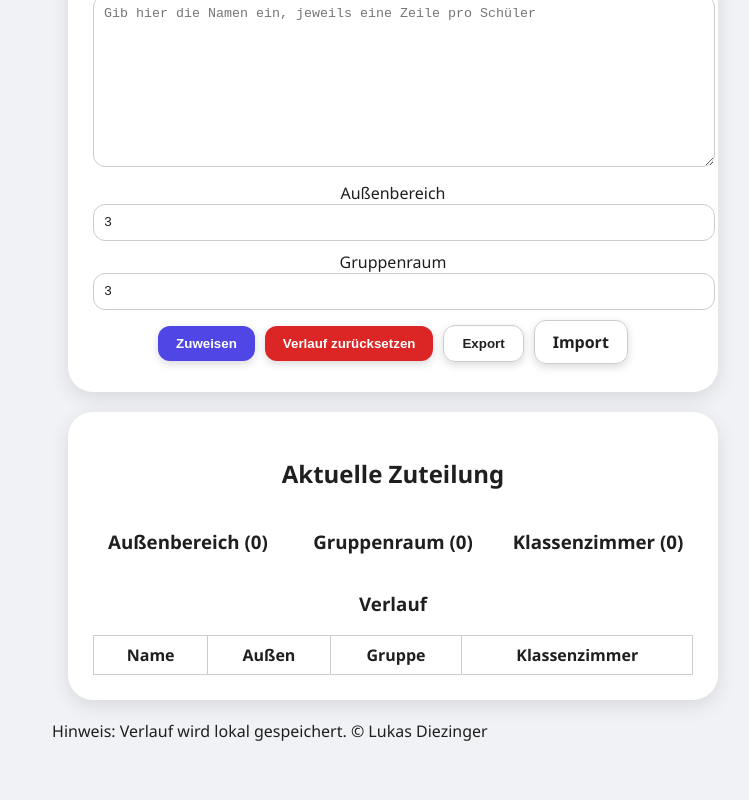
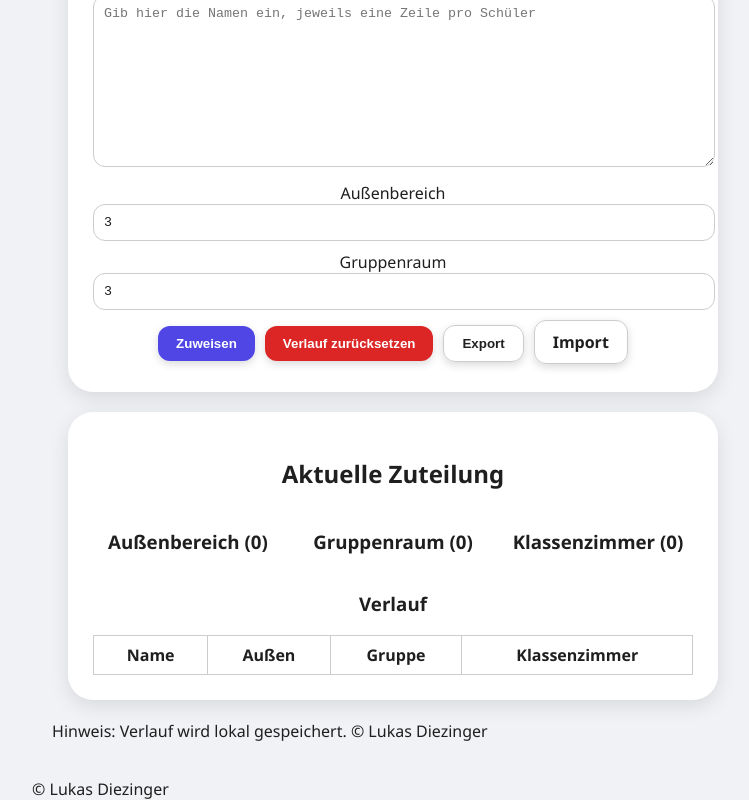
Before and after one commit to TheUltimateVxnom/ZuteilungSchueler, a React (Vite) app: page / in a window 1280 px wide. Shown: the part 252-1052 px from the top of the page, without its empty margins (267-1016 px from the left). Before the commit the page ends 1030 px from the top, so only its background shows below. Built offline with nearby package versions, Linux system fonts and the light colour scheme.

Commit message:
Update main.jsx

```diff
--- a/src/main.jsx
+++ b/src/main.jsx
@@ -17,11 +17,12 @@ function Root() {
   return (
     <>
       <div className="theme-toggle-container">
-        <button className="theme-toggle-btn" onClick={toggleTheme}>
+        <button onClick={toggleTheme} className="theme-toggle-btn">
           {theme === "dark" ? "🌞 Hell" : "🌙 Dunkel"}
         </button>
       </div>
       <App />
+      <div className="copyright">© Lukas Diezinger</div>
     </>
   );
 }
```
